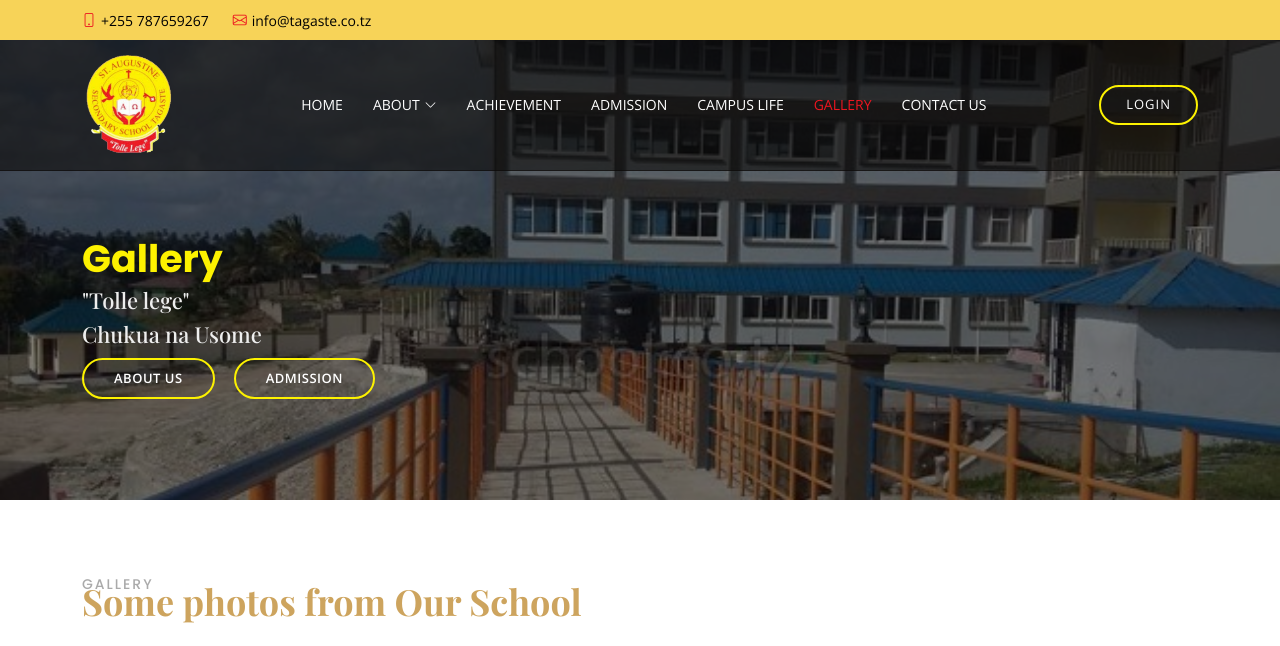
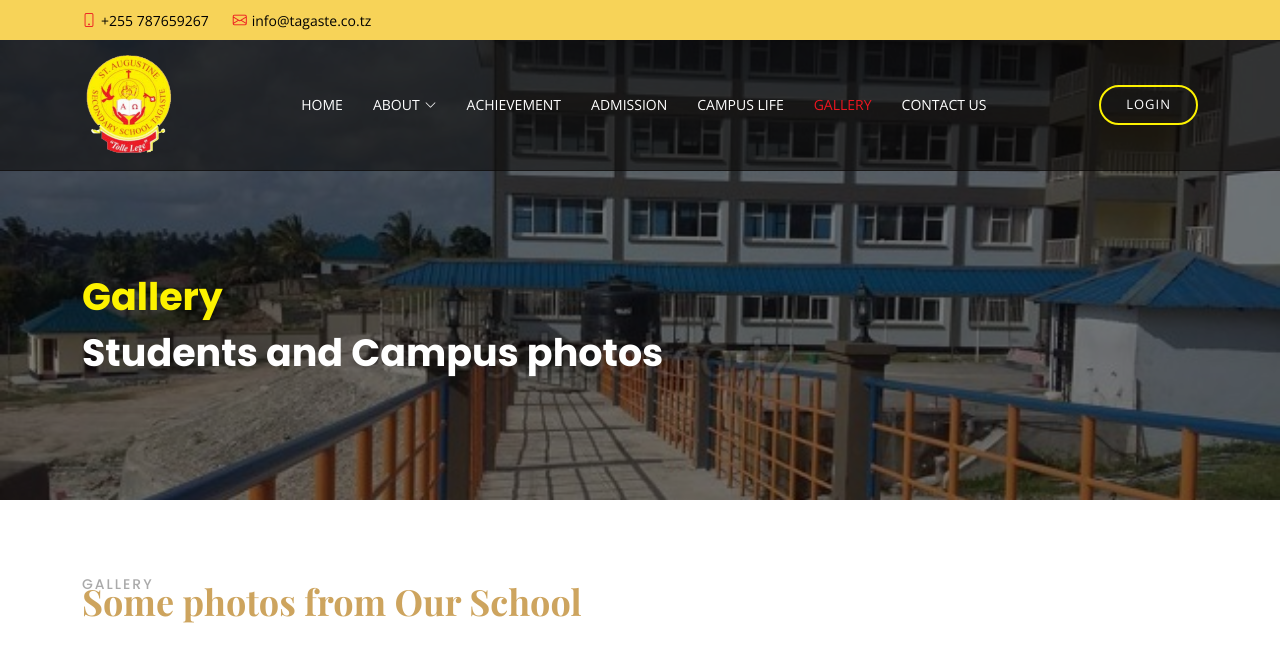
Before and after one commit to lemasani/SATSS, a plain HTML site: page gallery.html in a window 1280 px wide. Shown: the top 646 px of the page. Drawn offline with nearby package versions, Linux system fonts and the light colour scheme; files whose address does not match are found by name; a web font is replaced by a local one.

Commit message:
linked the admission

```diff
--- a/gallery.html
+++ b/gallery.html
@@ -74,7 +74,7 @@
             </ul>
           </li>
           <li><a class="nav-link scrollto" href="achievement.html">ACHIEVEMENT</a></li>
-          <li><a class="nav-link scrollto" href="#specials">ADMISSION</a></li>
+          <li><a class="nav-link scrollto" href="Admission.html">ADMISSION</a></li>
           <li><a class="nav-link scrollto" href="campus.html">CAMPUS LIFE</a></li>
           <li><a class="nav-link scrollto active" href="gallery.html">GALLERY</a></li>
           <li><a class="nav-link scrollto" href="#contact">CONTACT US</a></li>
@@ -92,13 +92,7 @@
       <div class="row">
         <div class="col-lg-8">
           <h1><span style="color: #fdf200; ">Gallery</span></h1>
-          <h2>"Tolle lege"</h2>
-          <h2>Chukua na Usome</h2>
-
-          <div class="btns">
-            <a href="About.html" class="btn-menu animated fadeInUp scrollto">About Us</a>
-            <a href="#" class="btn-book animated fadeInUp scrollto">Admission</a>
-          </div>
+          <h1>Students and Campus photos</h1>
         </div>
 
 
```
Also changed, not shown: About.html (+1 -1 lines), achievement.html (+1 -1 lines), administration.html (+1 -1 lines), campus.html (+1 -1 lines), history.html (+1 -1 lines), index.html (+10 -2 lines).
